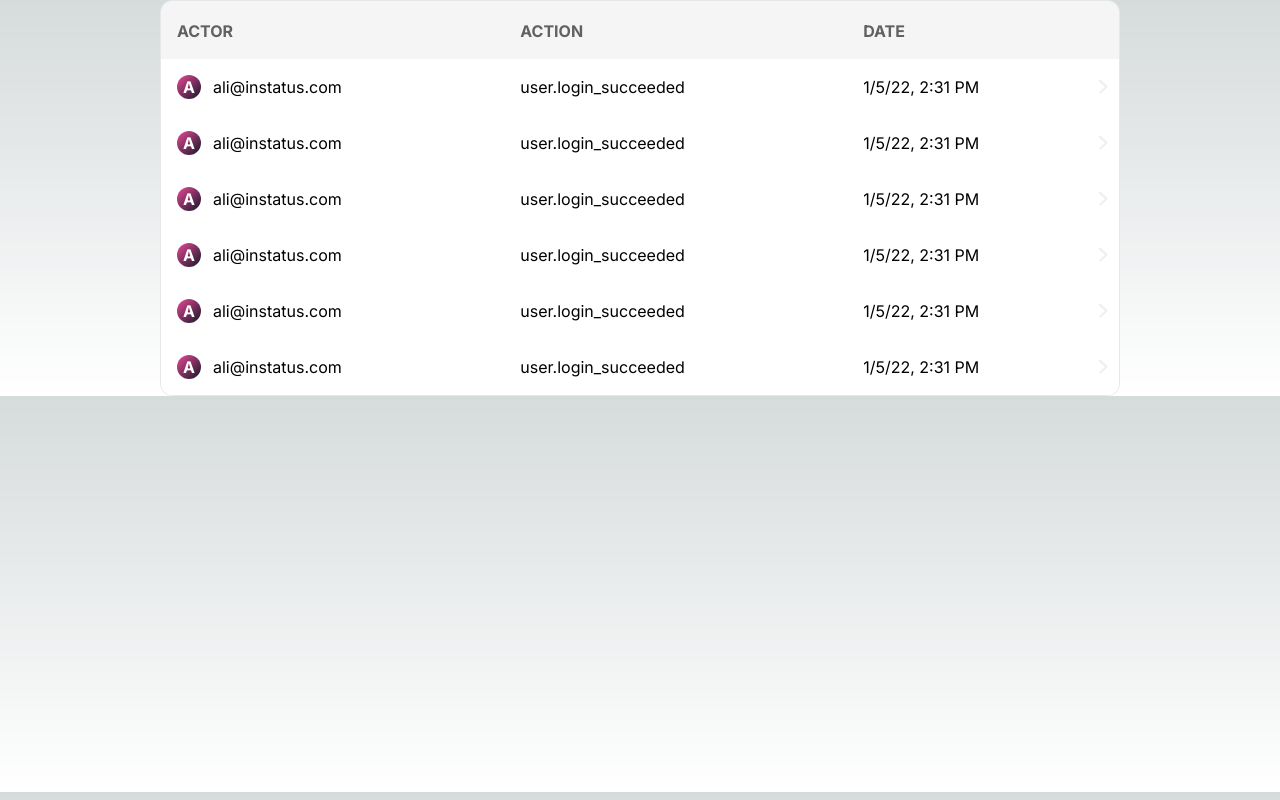
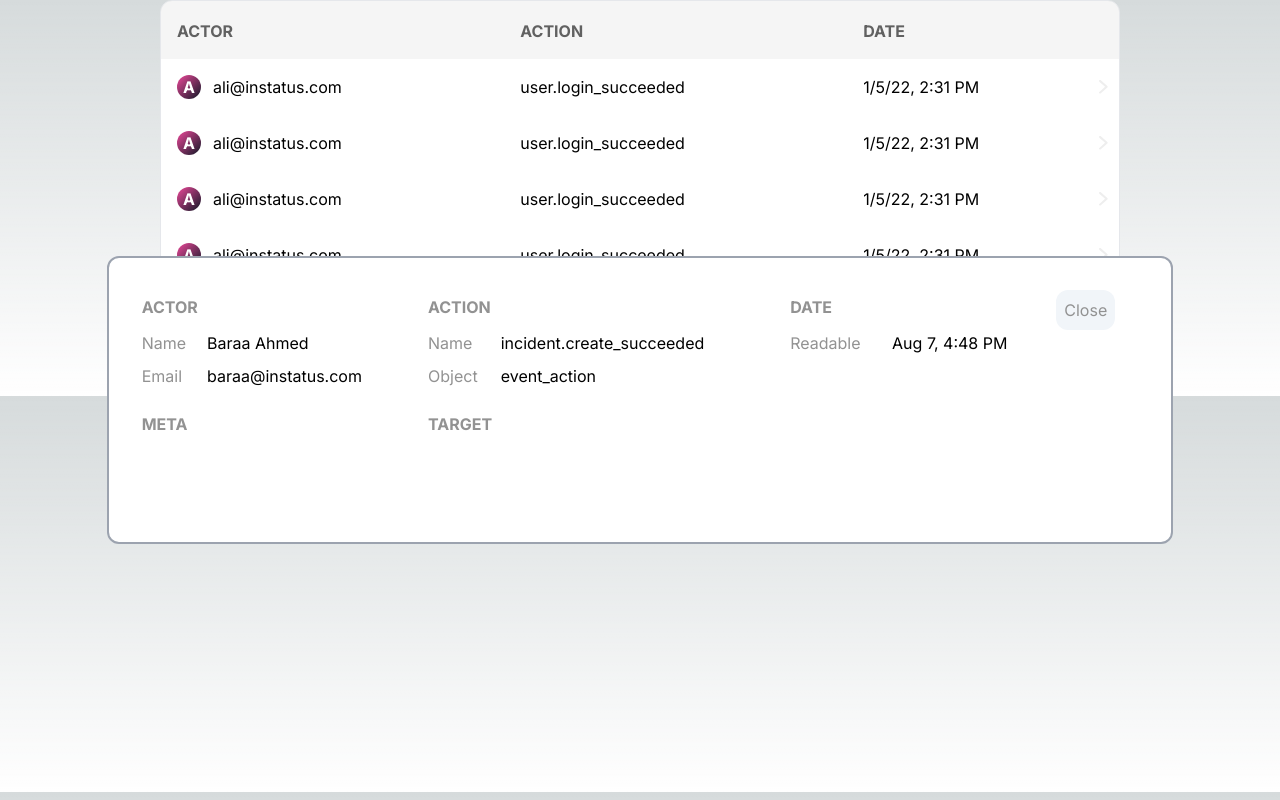
Before and after one commit to NoahDavon/InstatusTask, a Next.js app in the folder instatus-task/: page / in a window 1280 px wide. Built offline with nearby package versions, Linux system fonts and the light colour scheme.

Commit message:
Modal first look

```diff
--- /dev/null
+++ b/instatus-task/app/components/Details/Details.tsx
@@ -0,0 +1,40 @@
+import React from 'react'
+
+type Props = {
+  onClose : ()=> void;
+
+}
+
+export default function Details({onClose}: Props) {
+  return (
+    <div className=" w-10/12 p-8 m-auto h-72 overflow-x-hidden overflow-y-auto fixed inset-0 z-50 outline-none focus:outline-none bg-white border-2 rounded-xl border-gray-400 text-black">
+        <table className='w-full text-left table-auto'>
+        <tr className='text-[#929292]'>
+            <th colSpan={2} className=' pb-2'>ACTOR</th>
+            <th colSpan={2} className=' pb-2'>ACTION</th>
+            <th colSpan={2} className=' pb-2'>DATE</th>
+            <button className='p-2 rounded-xl bg-slate-100 hover:bg-slate-200' onClick={onClose}>Close</button>
+          </tr>
+          <tr className='text-[#929292]'>
+            <td className=' pb-2'>Name</td>
+            <td className='text-black pb-2'>Baraa Ahmed</td>
+            <td className=' pb-2'>Name</td>
+            <td className='text-black pb-2'>incident.create_succeeded</td>
+            <td className=' pb-2'>Readable</td>
+            <td className='text-black pb-2'>Aug 7, 4:48 PM</td>
+          </tr>
+          <tr className='text-[#929292]'>
+            <td className=' pb-2'>Email</td>
+            <td className='text-black pb-2'>baraa@instatus.com</td>
+            <td className=' pb-2'>Object</td>
+            <td className='text-black pb-2'>event_action</td>
+          </tr>
+          <tr className='text-[#929292]'>
+            <th colSpan={2} className='pt-4'>META</th>
+            <th colSpan={2} className='pt-4'>TARGET</th>
+          </tr>
+
+        </table>
+    </div>
+  )
+}
--- a/instatus-task/app/page.tsx
+++ b/instatus-task/app/page.tsx
@@ -1,10 +1,17 @@
+'use client'
 import Image from "next/image";
 import events from "./dummies/events";
 import Avatar from "./components/Avatar/Avatar";
+import Details from "./components/Details/Details";
+import { useState } from "react";
 
 export default function Home() {
+  const [modal, setModal] = useState(true);
+  const onClose = () => {
+    setModal(false);
+  }
   return (
-    <div className=" w-full">
+    <div className=" w-full z-0">
       <table className="table-auto w-3/4 m-auto text-left border-separate border border-spacing-0 overflow-hidden border-opacity-0 rounded-xl">
         <thead className=" bg-[#F5F5F5] text-[#616161]">
           <tr>
@@ -29,6 +36,7 @@ export default function Home() {
             </tr>
             )}
       </table>
+      {modal && <Details onClose={onClose}/>}
       </div>
   );
 }
```
Also changed, not shown: 1 other file (tests, documents, lock files or other folders).
